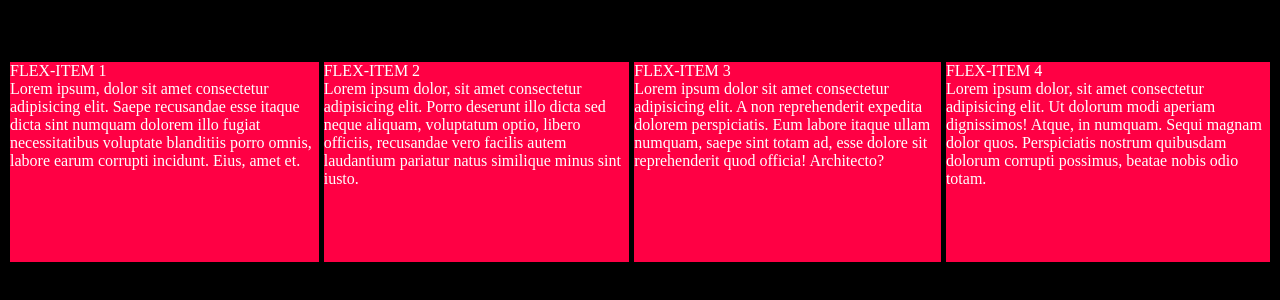
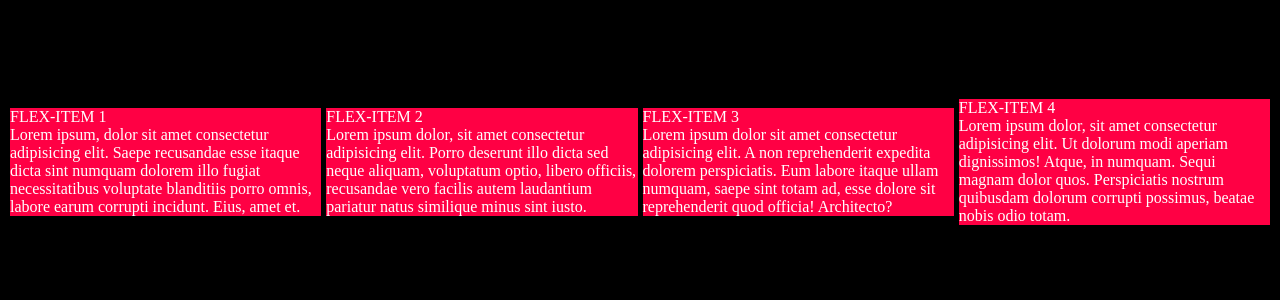
Before and after one commit to acali10/learning, a plain HTML site: page 6 - flex container/index.html in a window 1280 px wide. Shown: the part 238-538 px from the top of the page. Drawn offline with Linux system fonts and the light colour scheme.

Commit message:
adição

```diff
--- a/6 - flex container/style.css
+++ b/6 - flex container/style.css
@@ -17,5 +17,6 @@
 
 .flex-item{
     background-color: #ff0044;
-    height: 200px;
+    flex-basis: 150px;
+    flex-grow: 1;
 }
```
